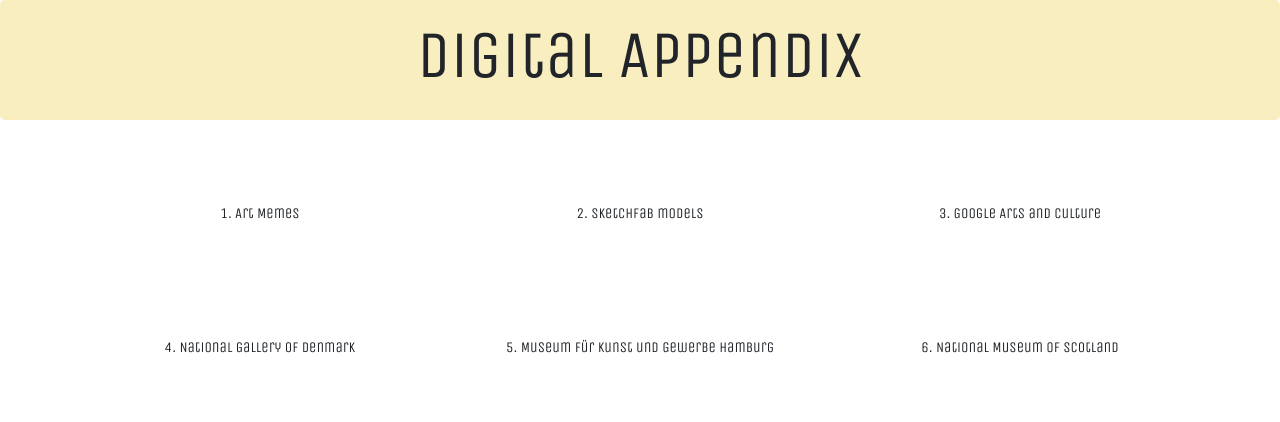
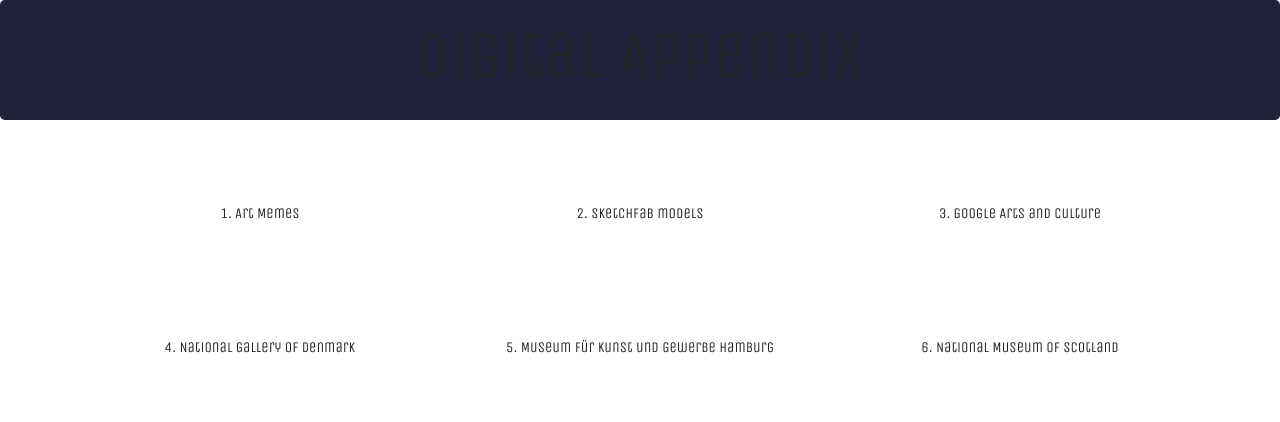
Before and after one commit to Rixten/Appendix1, a plain HTML site: page index.html in a window 1280 px wide. Drawn offline with nearby package versions, Linux system fonts and the light colour scheme.

Commit message:
small change background coulor

```diff
--- a/style/appendix.css
+++ b/style/appendix.css
@@ -12,7 +12,7 @@ h2 {
 }
 
 .jumbotron {
-  background-color: #f9eec0;
+  background-color: #22223B;
   padding: 1em;
 }
 
```
